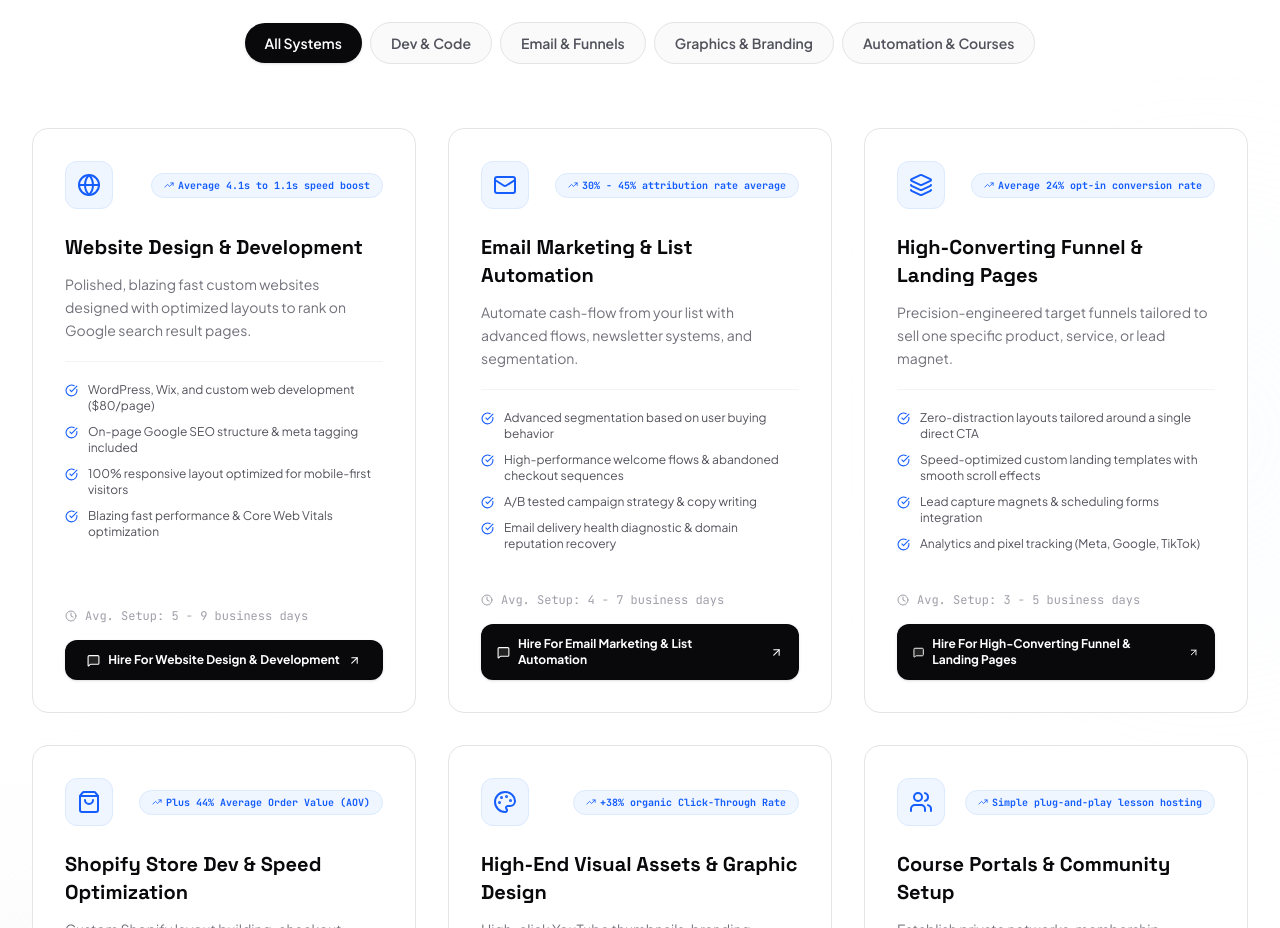
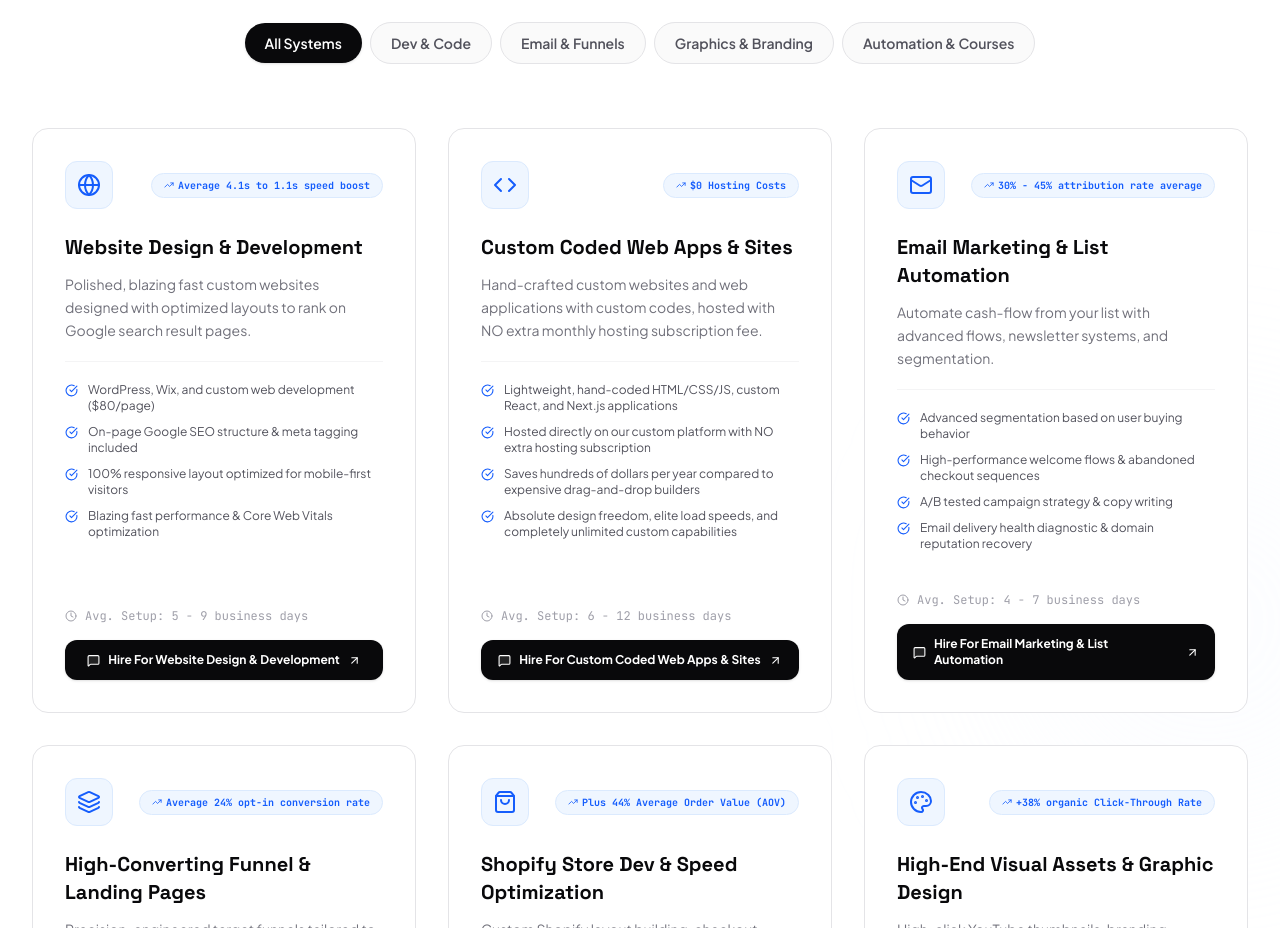
Before and after one commit to Destiny-Kohbad/vibeGrowth, a React (Vite) app: page / in a window 1280 px wide. Shown: the part 2000-2928 px from the top of the page. Built offline with nearby package versions, Linux system fonts and the light colour scheme.

Commit message:
feat: add custom coded web apps service
- Introduce "Custom Coded Web Apps" service with zero-fee hosting
- Update contact form estimation logic for custom code projects
- Include custom code service in About section highlights

```diff
--- a/src/components/AboutSection.tsx
+++ b/src/components/AboutSection.tsx
@@ -66,7 +66,7 @@ export default function AboutSection() {
                 </div>
                 <div className="flex items-center gap-2.5">
                   <CheckCircle size={14} className="text-blue-600" />
-                  <span>WordPress, Wix & Shopify SEO Setup</span>
+                  <span>WordPress, Wix, Shopify & Custom Coded Apps</span>
                 </div>
               </div>
 
@@ -94,7 +94,7 @@ export default function AboutSection() {
                 A beautiful design means absolutely nothing if it fails to convert browsers into clients or rank where potential customers are searching. Regrettably, most standard web templates represent offline flyers that have simply been uploaded to the cloud without any SEO metadata.
               </p>
               <p>
-                At <strong className="text-zinc-950 font-bold">VibeGrowth</strong>, we operate as a specialized digital freelancer brand that bridges the gap between clean visual interfaces and search engine indexing. We combine our expertise in website development (Wix, WordPress, Shopify) with automated funnel optimization and Google Search Console indexing to build customized, scaleable web properties starting at just $80/page.
+                At <strong className="text-zinc-950 font-bold">VibeGrowth</strong>, we operate as a specialized digital freelancer brand that bridges the gap between clean visual interfaces and search engine indexing. We combine our expertise in custom coded web apps & sites (hosted with no extra subscription fees) and popular builders (Wix, WordPress, Shopify) with automated funnel optimization and Google Search Console indexing to build customized, scalable web properties starting at just $80/page.
               </p>
               <p className="font-mono text-xs sm:text-sm text-blue-600 font-extrabold lg:border-l-2 lg:border-blue-600 lg:pl-4">
                 Our mission is straightforward: to help small businesses scale with customized workflows that drive authority, index flawlessly on Google, and capture maximum lead volume.
--- a/src/components/ContactForm.tsx
+++ b/src/components/ContactForm.tsx
@@ -47,6 +47,11 @@ export default function ContactForm({ initialProjectType = "web-design", isModal
         base = 250 + (estimateScope.webPages * 80);
         if (estimateScope.wantsSEO) base += 80;
         break;
+      case "custom-code":
+        // Custom coded apps have premium code-level development, starting at 350 plus 90 dollars per page
+        base = 350 + (estimateScope.webPages * 90);
+        if (estimateScope.wantsSEO) base += 80;
+        break;
       case "email-marketing":
         base = 300;
         if (estimateScope.wantsKlaviyo) base += 120;
@@ -78,6 +83,7 @@ export default function ContactForm({ initialProjectType = "web-design", isModal
   const getEstimatedDays = () => {
     switch (formData.projectType) {
       case "web-design": return "6 - 10 business days";
+      case "custom-code": return "6 - 12 business days";
       case "email-marketing": return "4 - 7 business days";
       case "funnel": return "5 - 8 business days";
       case "shopify": return "9 - 15 business days";
@@ -217,7 +223,7 @@ export default function ContactForm({ initialProjectType = "web-design", isModal
               <div className="space-y-3 pt-2 text-left text-xs text-zinc-700">
                 <p className="font-bold text-zinc-800 text-[11px] font-mono uppercase tracking-tighter">Tune Selected Scope Parameters:</p>
 
-                {(formData.projectType === "web-design" || formData.projectType === "shopify") && (
+                {(formData.projectType === "web-design" || formData.projectType === "shopify" || formData.projectType === "custom-code") && (
                   <div className="space-y-3 bg-zinc-50 p-3 rounded-lg border border-zinc-200">
                     <div className="flex items-center justify-between">
                       <span className="text-[11px] text-zinc-600">Number of Custom Pages: <strong className="text-blue-600">{estimateScope.webPages}</strong></span>
@@ -385,6 +391,7 @@ export default function ContactForm({ initialProjectType = "web-design", isModal
                         onChange={handleChange}
                         className="w-full px-4 py-3 bg-zinc-50 border border-zinc-200 rounded-xl text-sm text-zinc-900 placeholder-zinc-400 focus:outline-none focus:border-blue-600 focus:bg-white transition-all duration-200 cursor-pointer"
                       >
+                        <option value="custom-code">Custom Coded Web Apps & Sites ($0 Hosting)</option>
                         <option value="web-design">Website (WordPress / Wix)</option>
                         <option value="email-marketing">Email Marketing Setup (Klaviyo)</option>
                         <option value="funnel">Landing Funnel Setup</option>
--- a/src/components/ServicesSection.tsx
+++ b/src/components/ServicesSection.tsx
@@ -11,7 +11,8 @@ import {
   Sparkles,
   Clock,
   TrendingUp,
-  MessageSquare
+  MessageSquare,
+  Code
 } from "lucide-react";
 import { motion, AnimatePresence } from "motion/react";
 import { ServiceItem } from "../types";
@@ -39,6 +40,22 @@ export default function ServicesSection({ showAllInitially = true }: ServicesSec
       ],
       metrics: "Average 4.1s to 1.1s speed boost",
       averageProjectTime: "5 - 9 business days",
+      category: "development"
+    },
+    {
+      id: "custom-code",
+      title: "Custom Coded Web Apps & Sites",
+      shortDescription: "Hand-crafted custom websites and web applications with custom codes, hosted with NO extra monthly hosting subscription fee.",
+      fullDescription: "Need a high-performance custom website or bespoke codebase? Unlike drag-and-drop builders (like Wix, Shopify, or Webflow) that lock you into monthly plans, websites with custom codes are hosted directly on our custom-engineered high-speed platform with NO extra hosting subscription.",
+      iconName: "Code",
+      benefits: [
+        "Lightweight, hand-coded HTML/CSS/JS, custom React, and Next.js applications",
+        "Hosted directly on our custom platform with NO extra hosting subscription",
+        "Saves hundreds of dollars per year compared to expensive drag-and-drop builders",
+        "Absolute design freedom, elite load speeds, and completely unlimited custom capabilities"
+      ],
+      metrics: "$0 Hosting Costs",
+      averageProjectTime: "6 - 12 business days",
       category: "development"
     },
     {
@@ -139,6 +156,7 @@ export default function ServicesSection({ showAllInitially = true }: ServicesSec
     const iconProps = { className: "w-6 h-6 text-blue-600" };
     switch (iconName) {
       case "Globe": return <Globe {...iconProps} />;
+      case "Code": return <Code {...iconProps} />;
       case "Mail": return <Mail {...iconProps} />;
       case "Layers": return <Layers {...iconProps} />;
       case "ShoppingBag": return <ShoppingBag {...iconProps} />;
```
